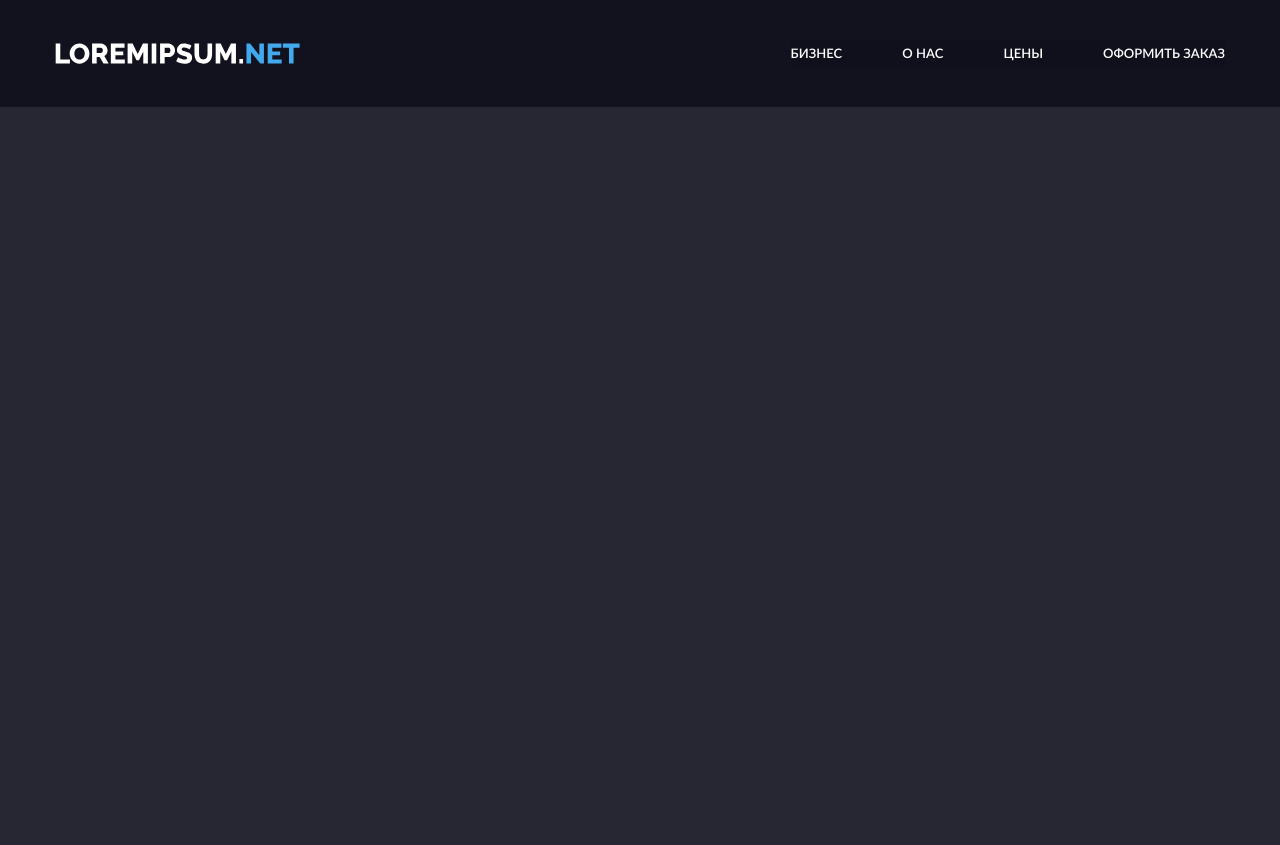
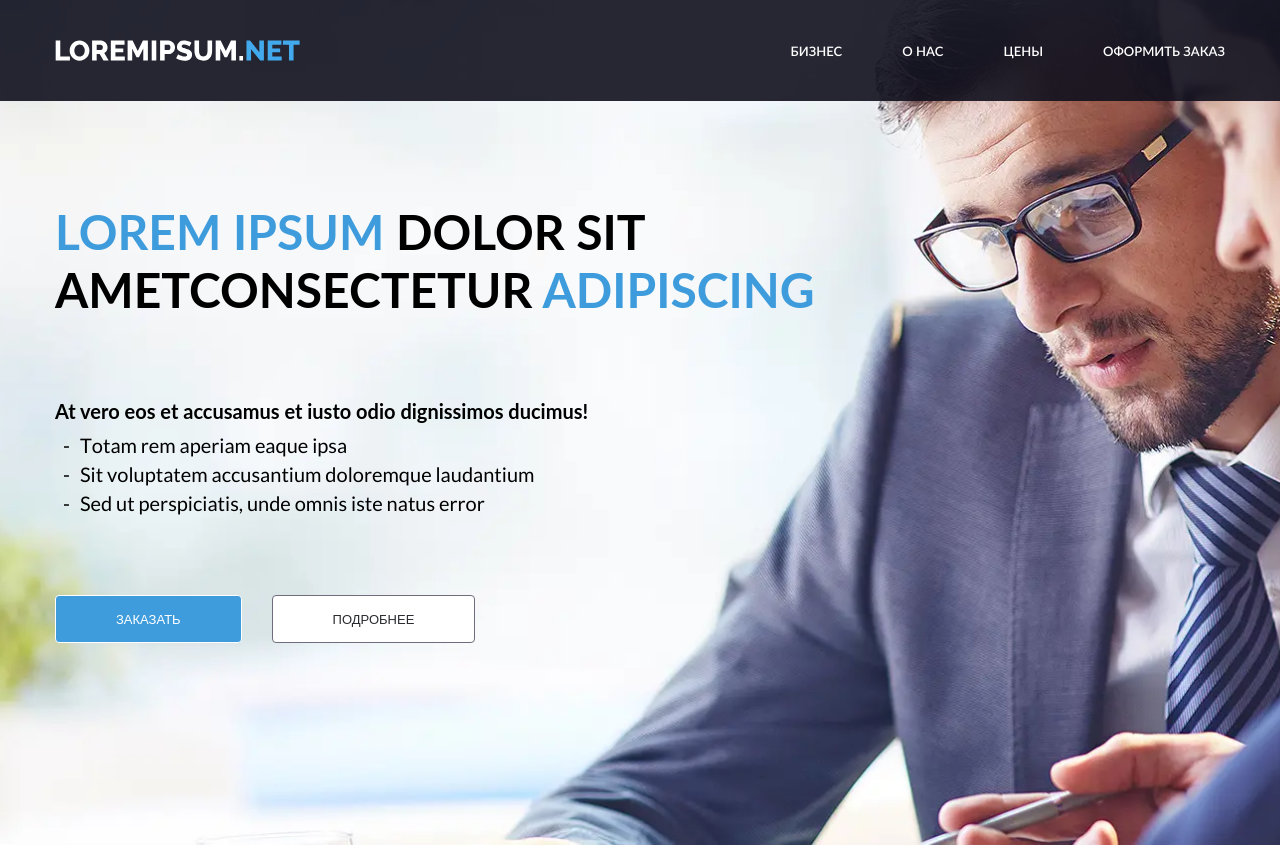
Before and after one commit to richpeach-bot/testing_task, a website: page app/index.html in a window 1280 px wide. Before the commit the page ends 800 px from the top, so only its background shows below. Drawn offline with Linux system fonts and the light colour scheme; files whose address does not match are found by name; a web font is replaced by a local one.

Commit message:
add hero block

```diff
--- a/app/index.html
+++ b/app/index.html
@@ -35,7 +35,29 @@
     </div>
   </header>
   <main class="main">
+    <section class="hero">
+      <div class="container">
+        <h1 class="hero__title">
+          <span class="hero__title-accent">Lorem ipsum</span> dolor sit ametconsectetur <span class="hero__title-accent">adipiscing</span>
+        </h1>
 
+        <div class="hero__list">
+          <p class="hero__list-title">
+            At vero eos et accusamus et iusto odio dignissimos ducimus!
+          </p>
+          <ul class="hero__list-list">
+            <li class="hero__list-item">Totam rem aperiam eaque ipsa</li>
+            <li class="hero__list-item">Sit voluptatem accusantium doloremque laudantium</li>
+            <li class="hero__list-item">Sed ut perspiciatis, unde omnis iste natus error</li>
+          </ul>
+        </div>
+
+        <div class="hero__cta">
+          <a href="#" class="hero__cta-order">Заказать</a>
+          <a href="#" class="hero__cta-more">Подробнее</a>
+        </div>
+      </div>
+    </section>
   </main>
   <script src="js/main.min.js"></script>
 </body>
--- a/app/scss/style.scss
+++ b/app/scss/style.scss
@@ -70,7 +70,7 @@
   }
 
   &__list {
-    background-color: #10101D;
+    background-color: #272733;
     padding: 15px 20px !important;
     width: 100%;
     position: absolute;
@@ -87,6 +87,7 @@
     }
     @media (min-width: 576px) {
       position: static;
+      background-color: transparent;
       transform: none;
       flex-direction: row;
       padding: 0!important;
@@ -111,5 +112,128 @@
     &:hover {
       color: #43ABF0;
     }
+    @media (min-width: 576px) {
+      padding: 0;
+    }
   }
 }
+
+.hero {
+  background-color: #ebeff1;
+  background-image: image-set(
+    url('../images/hero_bg@1x.webp') type('image/webp') 1x,
+    url('../images/hero_bg@2x.webp') type('image/webp') 2x,
+    url('../images/hero_bg@1x.png') type('image/png') 1x,
+    url('../images/hero_bg@2x.png') type('image/png') 2x,
+  );
+  background-size: auto;
+  background-position: bottom 50% right 80%;
+  background-repeat: no-repeat;
+  padding: 110px 0 60px;
+  color: #000000;
+  margin-top: -61px;
+  @media (min-width: 576px) {
+    padding: 140px 0 100px;
+  }
+  @media (min-width: 768px) {
+    background-position: bottom 50% right 100%;
+    margin-top: -80px;
+    padding: 203px 0 202px;
+  }
+  @media (min-width: 900px) {
+    background-size: cover;
+    background-position: center;
+  }
+  @media (min-width: 990px) {
+
+    margin-top: -101px;
+  }
+  &__title {
+    font-size: 28px;
+    line-height: 35px;
+    font-weight: 700;
+    text-transform: uppercase;
+    margin-bottom: 30px;
+    &-accent {
+      color: #3E9CDC;
+    }
+    @media (min-width: 576px) {
+      font-size: 38px;
+      line-height: 48px;
+      max-width: 780px;
+      margin-bottom: 60px;
+    }
+    @media (min-width: 990px) {
+      font-size: 48px;
+      line-height: 58px;
+      margin-bottom: 80px;
+    }
+  }
+  &__list {
+    font-size: 18px;
+    line-height: 22px;
+    margin-bottom: 30px;
+    @media (min-width: 576px) {
+      font-size: 20px;
+      line-height: 24px;
+      margin-bottom: 60px;
+    }
+    @media (min-width: 768px) {
+      margin-bottom: 80px;
+    }
+    &-list {
+      margin-left: 15px;
+    }
+    &-title {
+      font-weight: 700;
+      margin-bottom: 10px;
+    }
+    &-item {
+      list-style-type: "-";
+      margin-bottom: 5px;
+      padding-left: 10px;
+    }
+  }
+  &__cta {
+    display: flex;
+    flex-direction: column;
+    gap: 15px;
+    @media (min-width: 460px) {
+      flex-direction: row;
+    }
+    @media (min-width: 576px) {
+      gap: 30px;
+    }
+    &-order,
+    &-more {
+      font-size: 13px;
+      line-height: 16px;
+      text-transform: uppercase;
+      text-align: center;
+      padding: 12px 30px;
+      border-radius: 4px;
+      transition: all .3;
+      width: 100%;
+      @media (min-width: 576px) {
+        padding: 15px 60px;
+        width: auto;
+      }
+    }
+    &-order {
+      color: #fff;
+      background-color: #3E9CDC;
+      border: 1px solid #fff;
+      &:hover {
+        background-color: #378dc6;
+      }
+    }
+    &-more {
+      color: #2A2B30;
+      background-color: #fff;
+      border: 1px solid #6F6D7B;
+      &:hover {
+        background-color: #f1f1f1;
+      }
+    }
+  }
+}
```
Also changed, not shown: app/css/style.min.css, app/images/hero_bg@1x.png (added), app/images/hero_bg@1x.webp (added), app/images/hero_bg@2x.webp (added), 3 other files.
